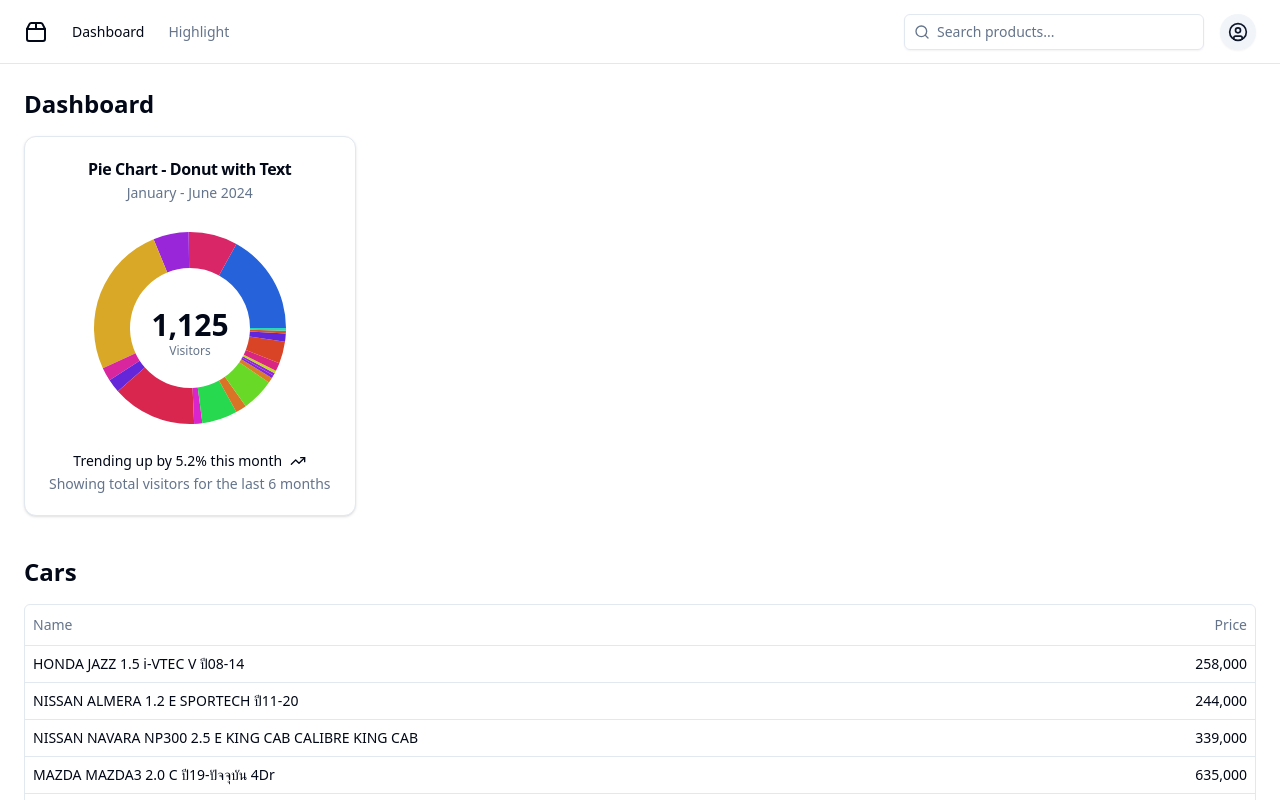
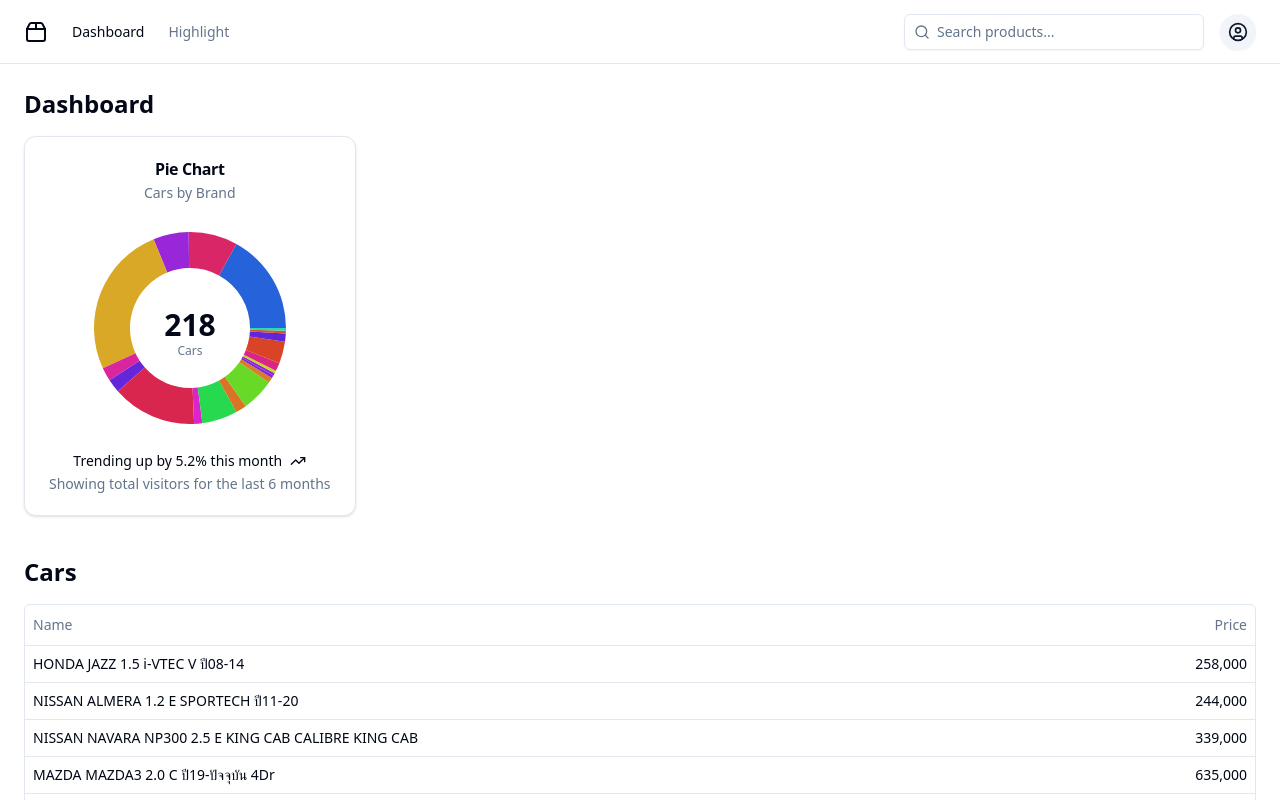
Before and after one commit to bsrypt/wad-project-1, a React (Vite) app: page /dash in a window 1280 px wide. Shown: the top 800 px of the page. Built offline with nearby package versions, Linux system fonts and the light colour scheme.

Commit message:
fix: piechart

```diff
--- a/src/pages/dash/dash.jsx
+++ b/src/pages/dash/dash.jsx
@@ -7,7 +7,6 @@ import { MyBarChart } from "./barchart";
 
 export default function Dash() {
   const [cars, setCars] = useState([]);
-  // const [brands, setBrands] = useState([]);
   const [data, setData] = useState([]);
   useEffect(() => {
     fetch("/taladrod-cars.min.json")
@@ -20,7 +19,7 @@ export default function Dash() {
         const result = brandsData.map((brand) => {
           const cars = carsData.filter((car) => car.MkID === brand.mkID);
           return {
-            brand,
+            brand: brand.Name,
             count: cars.length,
             fill: `hsl(${Math.random() * 360}, 70%, 50%)`,
           };
--- a/src/pages/dash/piechart.jsx
+++ b/src/pages/dash/piechart.jsx
@@ -50,15 +50,13 @@ const chartConfig = {
 };
 
 export function MyPieChart({ data }) {
-  const totalVisitors = React.useMemo(() => {
-    return chartData.reduce((acc, curr) => acc + curr.visitors, 0);
-  }, []);
+  const totalCars = data.reduce((acc, item) => acc + item.count, 0);
 
   return (
     <Card className="flex flex-col">
       <CardHeader className="items-center pb-0">
-        <CardTitle>Pie Chart - Donut with Text</CardTitle>
-        <CardDescription>January - June 2024</CardDescription>
+        <CardTitle>Pie Chart</CardTitle>
+        <CardDescription>Cars by Brand</CardDescription>
       </CardHeader>
       <CardContent className="flex-1 pb-0">
         <ChartContainer
@@ -92,14 +90,14 @@ export function MyPieChart({ data }) {
                           y={viewBox.cy}
                           className="fill-foreground text-3xl font-bold"
                         >
-                          {totalVisitors.toLocaleString()}
+                          {totalCars.toLocaleString()}
                         </tspan>
                         <tspan
                           x={viewBox.cx}
                           y={(viewBox.cy || 0) + 24}
                           className="fill-muted-foreground"
                         >
-                          Visitors
+                          Cars
                         </tspan>
                       </text>
                     );
```
